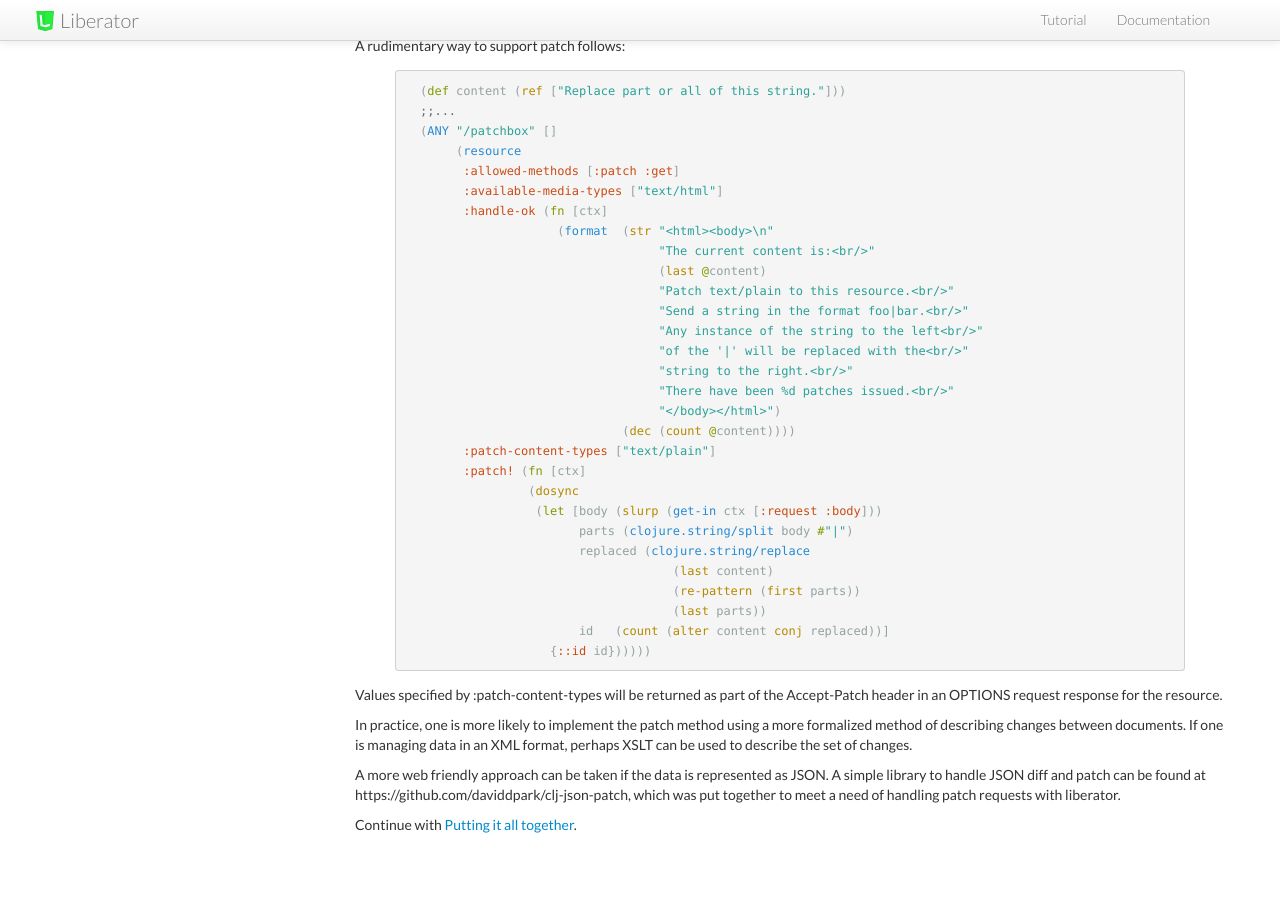
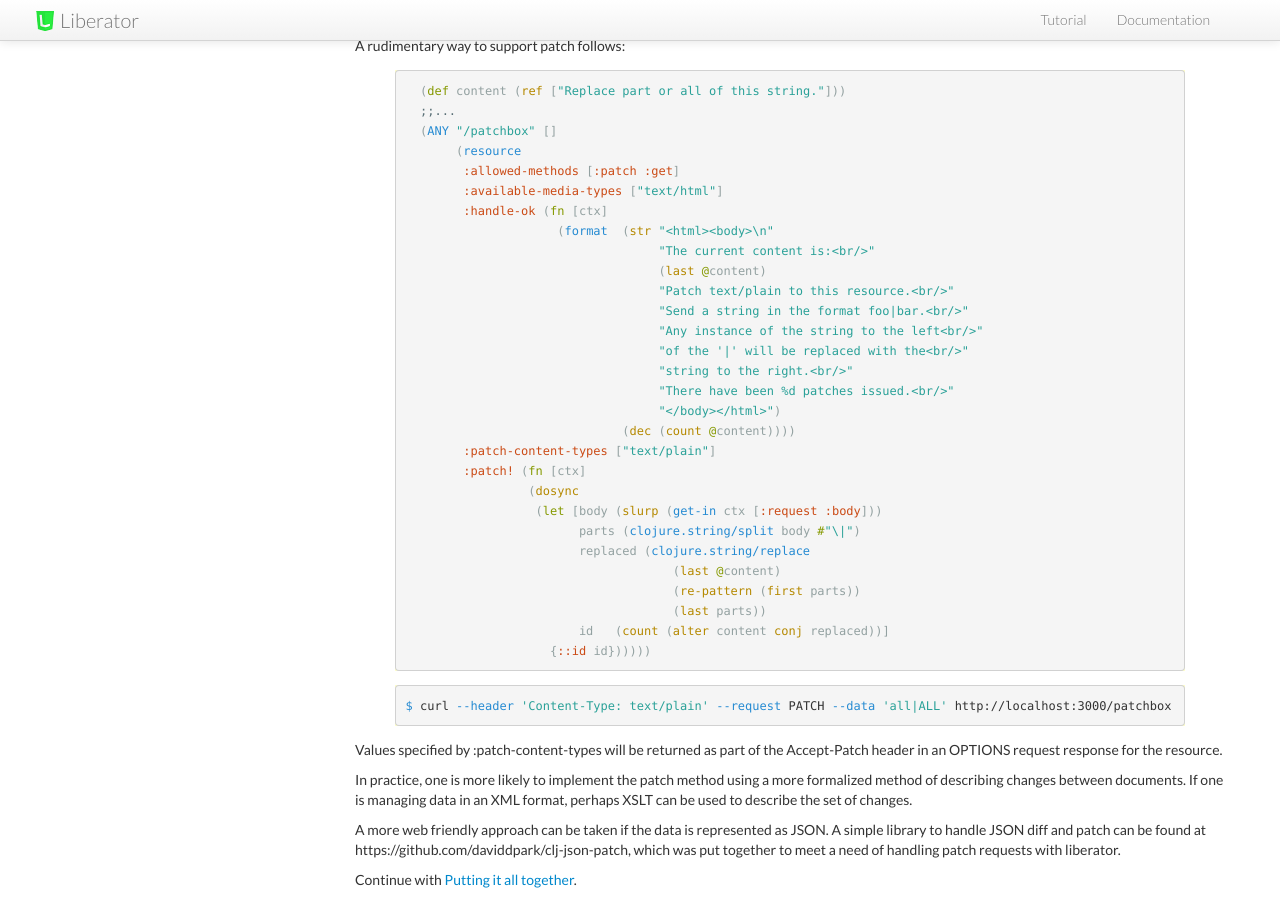
Before and after one commit to clojure-liberator/liberator, a Jekyll site: the page built from tutorial/post-et-al.md, in a window 1280 px wide and 900 px high, scrolled down 2457 px. Built offline with Jekyll 4.4.1, drawn with Linux system fonts in a browser that asks for light colours; nearby versions of some CDN libraries; before the commit the page ends 3302 px from its top, so only the background shows below that.

Commit message:
Corrected patch example code
Pipe "|" has to be escaped in RE, because it means alternatives and here it's just simple separation char. Not doing so causes split on all chars on left and right - not strings.
"content" ref has to be dereferenced before usage.
Added an sample curl query to test patch handler.

```diff
--- a/tutorial/post-et-al.md
+++ b/tutorial/post-et-al.md
@@ -172,13 +172,17 @@ A rudimentary way to support patch follows:
         :patch! (fn [ctx]
                  (dosync
                   (let [body (slurp (get-in ctx [:request :body]))
-                        parts (clojure.string/split body #"|")
+                        parts (clojure.string/split body #"\|")
                         replaced (clojure.string/replace
-                                     (last content)
+                                     (last @content)
                                      (re-pattern (first parts))
                                      (last parts))
                         id   (count (alter content conj replaced))]
                     {::id id})))))
+{% endhighlight %}
+
+{% highlight bash session %}
+$ curl --header 'Content-Type: text/plain' --request PATCH --data 'all|ALL' http://localhost:3000/patchbox
 {% endhighlight %}
 
 Values specified by :patch-content-types will be returned as part of the
```
